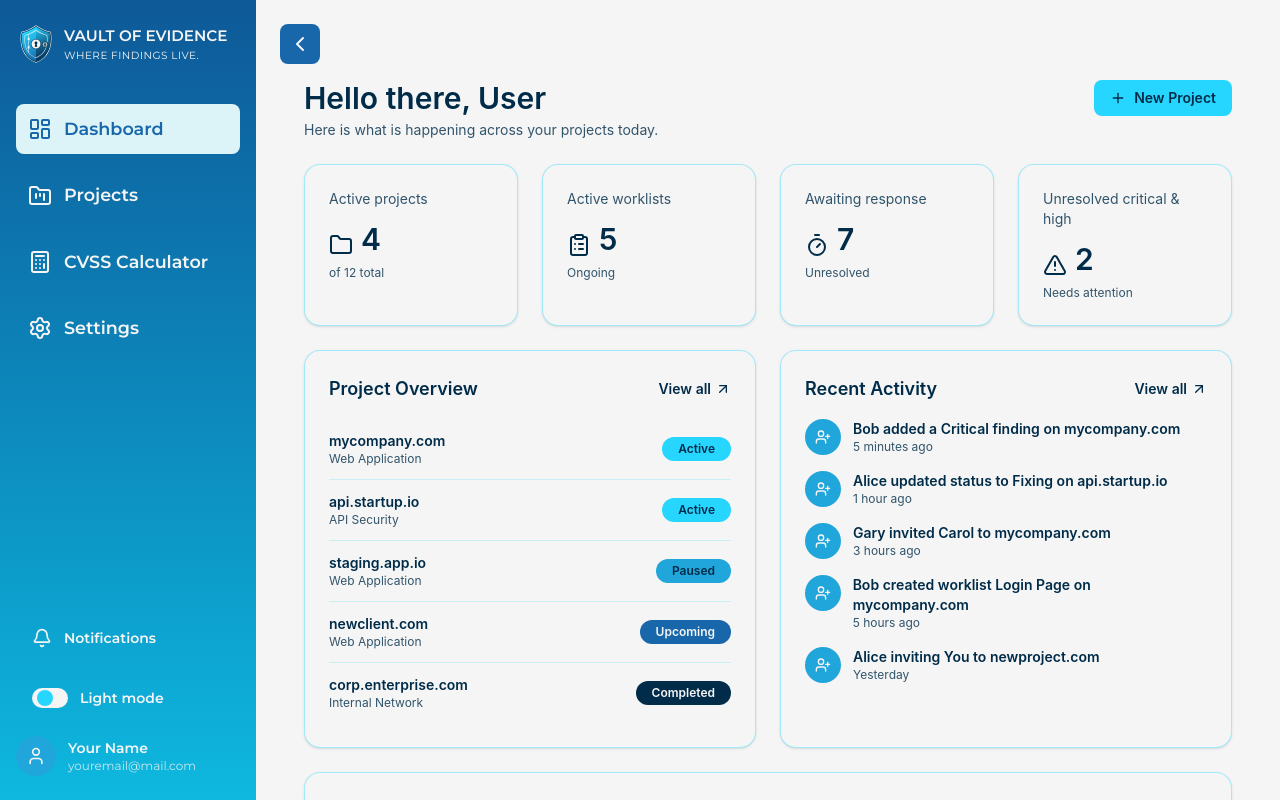
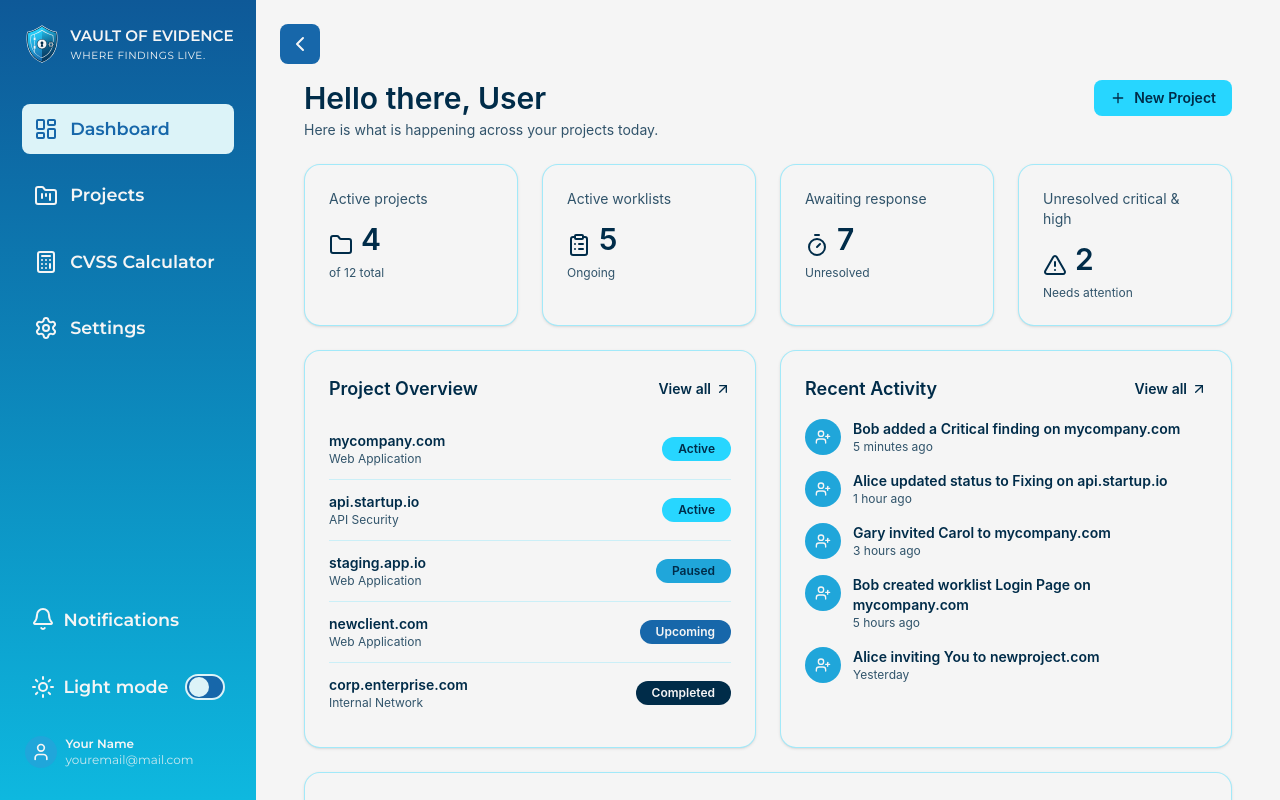
Before and after one commit to AgileOrc/Vault-of-Evidence, a React (Vite) app in the folder frontend/: page /dashboard in a window 1280 px wide. Shown: the top 800 px of the page. Built offline with nearby package versions, Linux system fonts and the light colour scheme; no server answers.

Commit message:
remake sidebar frontend layout

```diff
--- a/frontend/src/components/Sidebar.tsx
+++ b/frontend/src/components/Sidebar.tsx
@@ -1,6 +1,12 @@
-import { Bell, Calculator, FolderKanban, LayoutDashboard, Settings, User } from 'lucide-react'
+import { Bell, Calculator, FolderKanban, LayoutDashboard, Settings, User, Sun, Moon } from 'lucide-react'
+import { useEffect, useState } from 'react'
 import { NavLink } from 'react-router-dom'
 import logo from '../assets/logo-01.svg'
+
+type User = {
+  name: string
+  email: string
+}
 
 type SidebarProps = {
   isDark: boolean
@@ -17,18 +23,28 @@ function Sidebar ({
   onOpenSettings,
   onOpenNotifications
 }: SidebarProps) {
+  const [user, setUser] = useState<User>({ name: 'Your Name', email: 'youremail@mail.com' })
+
+  useEffect(() => {
+    fetch('http://localhost:8080/api/me', {
+      credentials: 'include'
+    })
+      .then(res => res.json())
+      .then(data => setUser({ name: data.name, email: data.email }))
+      .catch(() => {}) // fallback ke default kalau backend belum nyambung
+  }, [])
   const navItemBase = `flex items-center gap-2 xl:gap-3 rounded-md xl:rounded-lg px-1 py-2 xl:px-3 xl:py-3 text-[0.8rem] xl:text-[1.1rem] font-semibold transition ${
     isCollapsed ? 'justify-center' : ''
   }`
 
   const navItemActive = 'bg-[#DCF3F8] text-[#1767AA]'
 
-  const navItemIdle = 'text-[#F5F5F5] hover:bg-[#20A6DA]'
+  const navItemIdle = 'text-white hover:bg-[#20A6DA]'
 
   return (
     <aside
-      className={`font-montserrat sticky top-0 md:flex flex-col h-screen ${isDark ? 'bg-[#1767AA]' : 'bg-gradient-to-b from-[#0E5998] to-[#0EB8DF]'} px-3 py-6 md:px-4 text-white transition-all ${
-        isCollapsed ? 'hidden xl:w-20' : 'w-45 xl:w-64'
+      className={`font-montserrat sticky shrink-0 top-0 items-center md:flex flex-col min-h-screen md:h-screen px-6 py-6 md:px-4 ${isDark ? 'bg-[#1767AA]' : 'bg-gradient-to-b from-[#0E5998] to-[#0EB8DF]'} text-white transition-all ${
+        isCollapsed ? 'hidden xl:w-20' : 'w-52 md:w-48 xl:w-64'
       }`}
     >
       <div className='flex flex-col gap-y-10'>
@@ -76,47 +92,49 @@ function Sidebar ({
       </div>
 
 {/* INI KE BAWAH BLM KELAR YGY */}
-      <div className='mt-auto flex flex-col gap-4'>
+      <div className='mt-24 md:mt-auto flex flex-col gap-2 xl:gap-4'>
         <button
           type='button'
           onClick={onOpenNotifications}
-          className={`flex items-center gap-3 rounded-lg px-4 py-3 text-sm font-semibold transition ${
+          className={`flex gap-1 xl:gap-2 text-[0.8rem] xl:text-[1.1rem] rounded-lg px-1 xl:px-3 py-3 font-semibold transition ${
             isCollapsed ? 'justify-center' : ''
-          } text-[#F5F5F5] hover:bg-[#20A6DA]`}
+          } text-white hover:bg-[#20A6DA]`}
         >
-          <Bell className='h-5 w-5' />
+          <Bell className='h-4 xl:h-6' />
           {!isCollapsed && <span>Notifications</span>}
         </button>
 
         <button
           type='button'
           onClick={onToggleTheme}
-          className={`flex items-center gap-3 rounded-lg px-4 py-3 text-sm font-semibold transition ${
-            isCollapsed ? 'justify-center' : ''
-          } text-[#F5F5F5] hover:bg-[#20A6DA]`}
+          className={`flex items-center gap-1 md:gap-2 xl:gap-4 text-[0.8rem] xl:text-[1.1rem] rounded-lg px-1 xl:px-3 py-2 xl:py-3 font-semibold transition ${
+            isCollapsed ? 'justify-center' : 'justify-between w-full'
+          } text-white hover:bg-[#20A6DA]`}
         >
-          <div
-            className={`relative flex h-5 w-9 items-center rounded-full border border-[#F5F5F5]/50 ${
-              isDark ? 'bg-[#002C49]' : 'bg-[#F5F5F5]'
-            }`}
-          >
-            <span
-              className={`absolute h-4 w-4 rounded-full bg-[#27D6FF] transition ${
-                isDark ? 'translate-x-4' : 'translate-x-1'
-              }`}
-            />
+          <div className='flex items-center gap-1 xl:gap-2'>
+            {isDark ? <Moon className='h-4 xl:h-6' /> : <Sun className='h-4 xl:h-6' />}
+            {!isCollapsed && <span>{isDark ? 'Dark mode' : 'Light mode'}</span>}
           </div>
-          {!isCollapsed && <span>{isDark ? 'Dark mode' : 'Light mode'}</span>}
+
+          {!isCollapsed && (
+            <div className={`relative flex h-4.5 w-7 xl:h-6.5 xl:w-10 items-center rounded-full border-2 border-[#DCF3F8] ${
+              isDark ? 'bg-transparent' : 'bg-[#1767AA]'
+            }`}>
+              <span className={`absolute h-3.5 w-3.5 xl:h-5 xl:w-5 rounded-full bg-[#DCF3F8] transition-all ${
+                isDark ? 'translate-x-[0.6rem] xl:translate-x-[0.95rem]' : 'translate-x-[0.1rem] md:translate-x-[0.05rem] xl:translate-x-0.5'
+              }`} />
+            </div>
+          )}
         </button>
 
-        <div className={`flex items-center gap-3 ${isCollapsed ? 'justify-center' : ''}`}>
-          <div className='flex h-10 w-10 items-center justify-center rounded-full bg-[#20A6DA]'>
-            <User className='h-5 w-5' />
+        <div className={`flex items-center px-1 py-2 xl:px-1.5 gap-2 ${isCollapsed ? 'justify-center' : ''}`}>
+          <div className='flex items-center justify-center p-1 xl:p-1.5 rounded-full bg-[#20A6DA]'>
+            <User className='h-3.5 w-3.5 xl:h-5 xl:w-5' />
           </div>
           {!isCollapsed && (
-            <div>
-              <p className='text-sm font-semibold'>Your Name</p>
-              <p className='text-xs opacity-80'>youremail@mail.com</p>
+            <div className=''>
+              <p className='text-xs xl:text-md font-semibold'>{user.name}</p>
+              <p className='text-[0.5rem] xl:text-xs opacity-80'>{user.email}</p>
             </div>
           )}
         </div>
```
